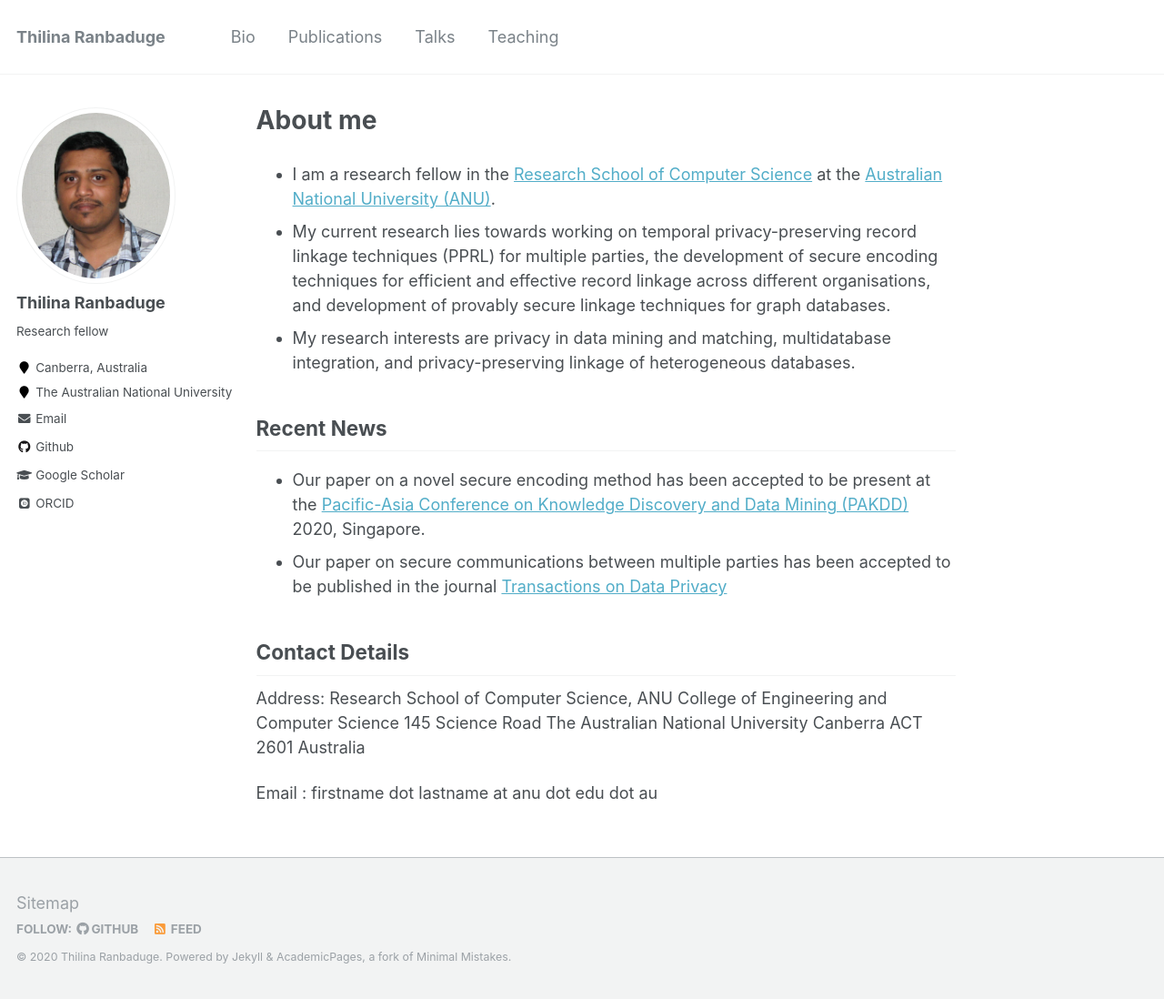
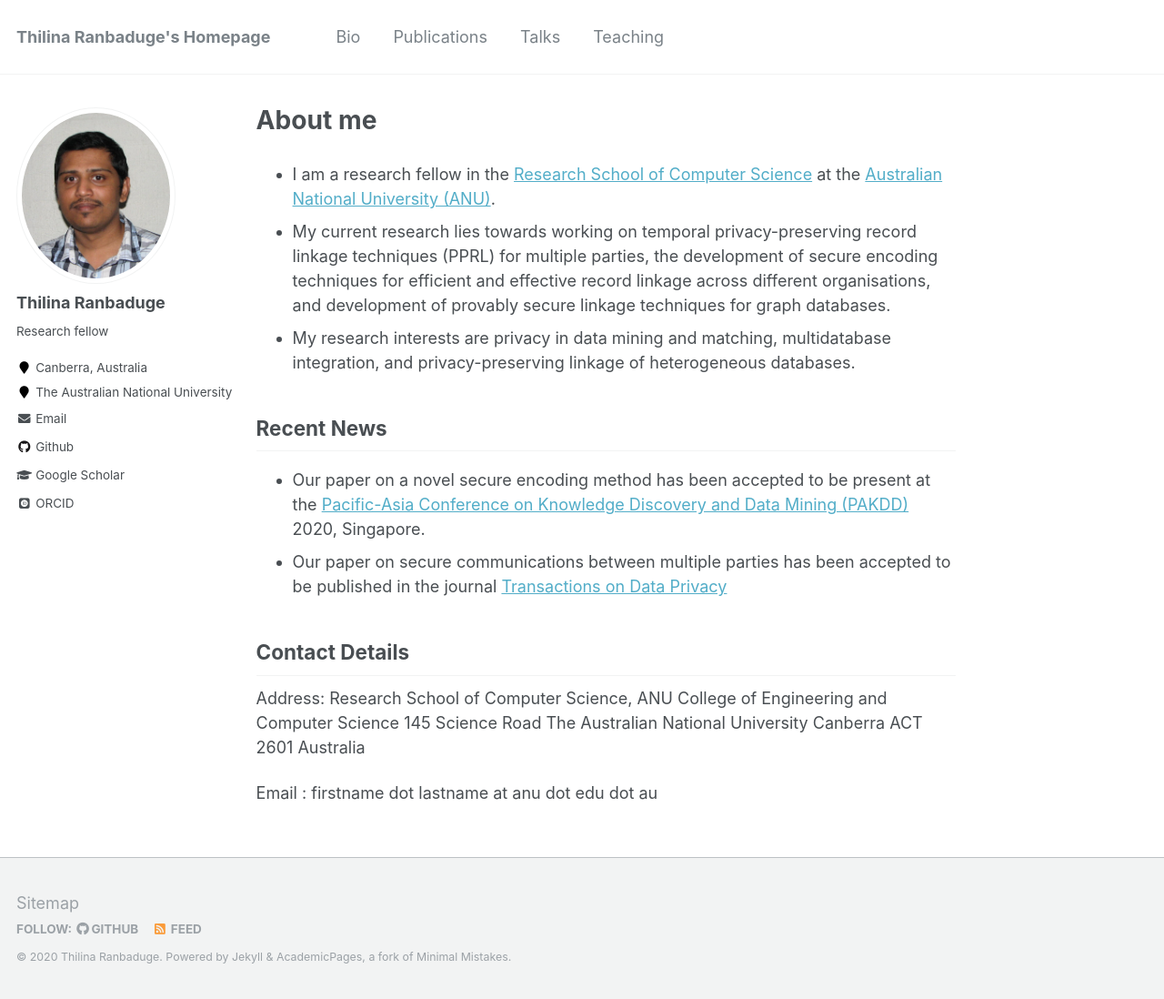
Before and after one commit to thilina-ranbaduge/thilina-ranbaduge.github.io, a Jekyll site: the page built from _pages/about.md, in a window 1280 px wide and 1098 px high. Shown: the whole window at 91% size. Built offline with Jekyll 4.4.1, drawn with Linux system fonts in a browser that asks for light colours; some web fonts are replaced.

Commit message:
Update _config.yml

```diff
--- a/_config.yml
+++ b/_config.yml
@@ -7,7 +7,7 @@
 
 # Site Settings
 locale                   : "en-US"
-title                    : "Thilina Ranbaduge"
+title                    : "Thilina Ranbaduge's Homepage"
 title_separator          : "-"
 name                     : &name "Thilina Ranbaduge"
 description              : &description "Research fellow at ANU"
```
